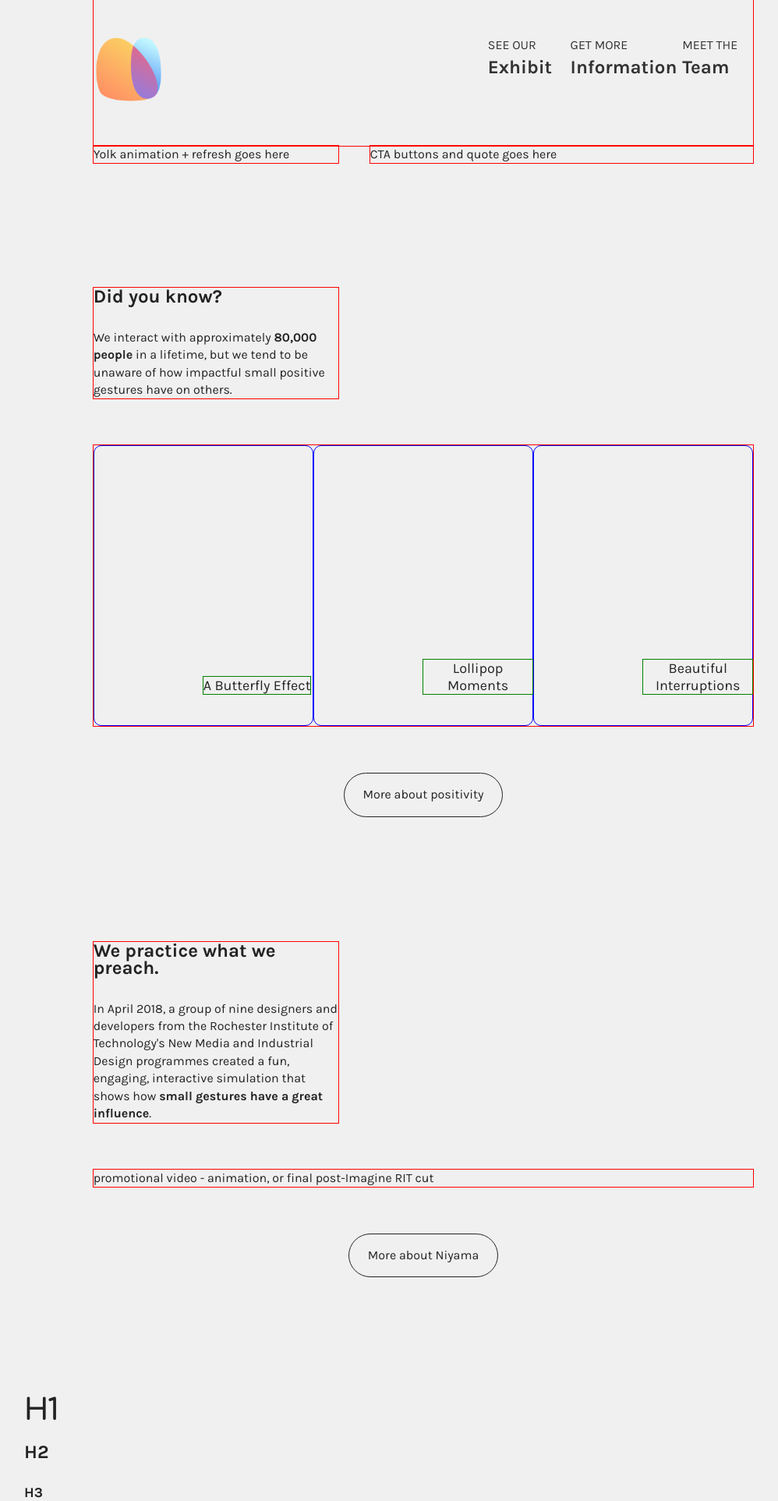
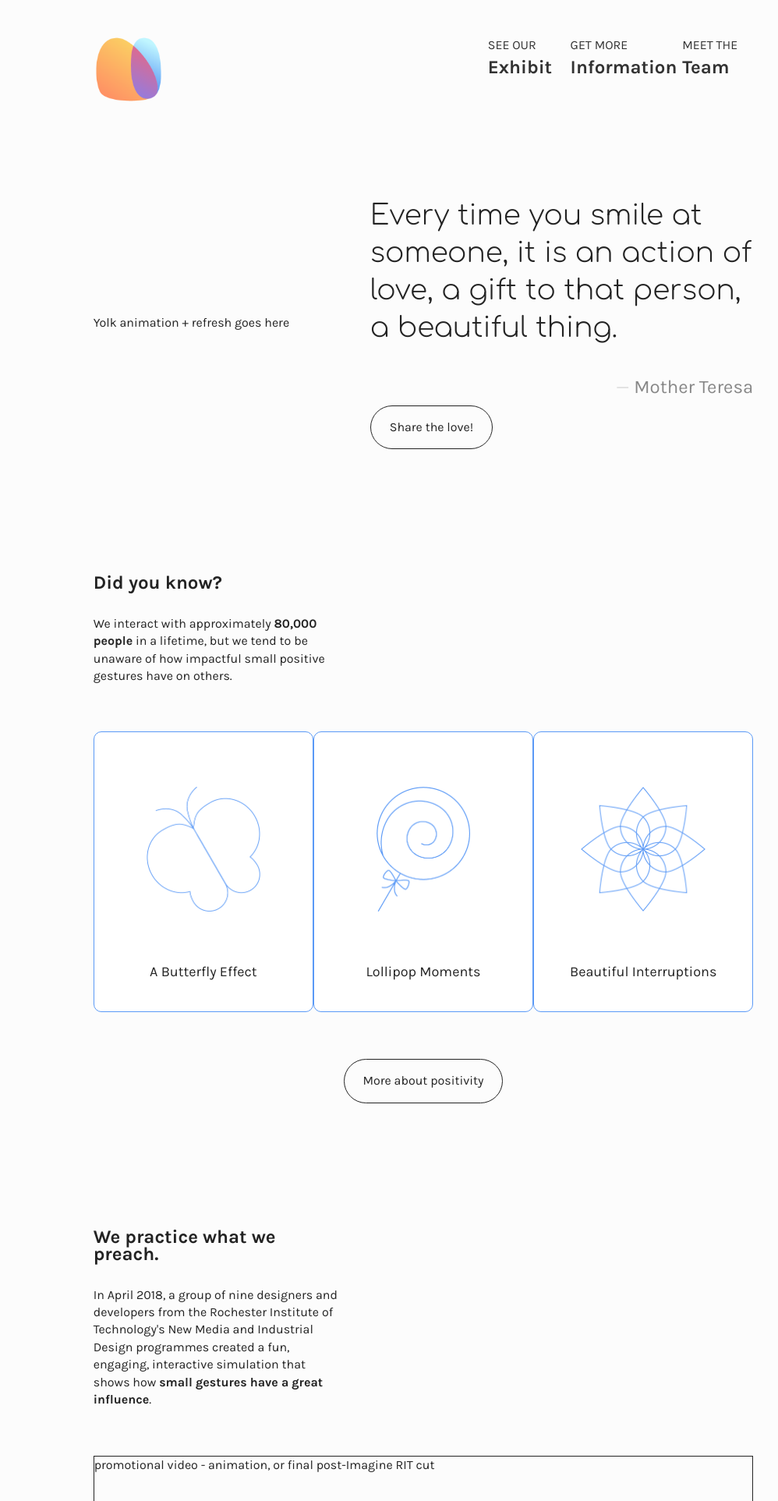
Before and after one commit to exl8210/Niyama, a PHP site: page /wip.php in a window 1280 px wide. Shown: the top 1925 px of the page at 78% size, without its empty margins (97-1095 px from the left). Run offline with PHP 8.4, Linux system fonts and the light colour scheme.

Commit message:
Laid out homepage
The homepage has been laid out complete with a few icons. Next steps
are to figure out the landing interaction - fade ins, javascript to
hide information prior to user answering question

```diff
--- a/assets/css/skeleton-modified.css
+++ b/assets/css/skeleton-modified.css
@@ -46,8 +46,7 @@
     width: 80%; }
   .column,
   .columns {
-    margin-left: 4%;
-    outline: 1px red solid;}
+    margin-left: 4%; }
   .column:first-child,
   .columns:first-child {
     margin-left: 0; }
--- a/assets/css/style.css
+++ b/assets/css/style.css
@@ -17,7 +17,7 @@ html {
 
 /* STRUCTURE */
 body {
-    background: #f0f0f0;
+    background: #fcfcfc;
     font-family: 'Karla', sans-serif;
     font-size: 16px;
     line-height: 22.4px;
@@ -33,6 +33,15 @@ body {
 header {
     padding: 44px 0 80px;
     display: block;
+}
+
+#yolk-quote {
+    display: flex;
+    align-items: center;
+}
+
+#yolk {
+    justify-content: center;
 }
 
 
@@ -124,6 +133,15 @@ h1 {
     font-family: "Comfortaa", sans-serif;
     font-size: 36px;
     margin-bottom: 30px;
+    line-height: 48px;
+}
+
+footer h1 {
+    font-weight: 700;
+}
+
+footer h1::first-line {
+    font-weight: 300;
 }
 
 h2 {
@@ -156,22 +174,44 @@ h3 {
     width: 350px;
     height: 360px;
     border-radius: 10px;
-    display: inline-block;
-    border: 1px solid blue;
+    border: 1px solid #5a99f6;
+    display: flex;
+    justify-content: center;
     text-align: center;
-    position: relative;
     cursor: pointer;
     margin-top: 0;
-    transition: margin-top ease 0.3s;
+    transition: margin-top ease 0.3s, box-shadow ease 0.3s;
+    background: #fff;
+    box-shadow: none;
 }
 
 .card:hover {
     margin-top: -20px;
+    box-shadow: 0px 4px 10px rgba(90, 153, 246, .35);
+}
+
+.card .icon {
+    position: absolute;
+    max-width: 160px;
+    max-height: 160px;
+    margin-top: 70px;
 }
 
 .card span {
-    position: absolute;
-    bottom: 40px;
     font-size: 18px;
-    outline: 1px solid green;
+    align-self: flex-end;
+    margin-bottom: 40px;
 }
+
+ul {
+    list-style-type: none;
+}
+
+li {
+    margin-bottom: 5px;
+}
+
+.social {
+    max-height: 30px;
+    margin: 0 20px 0 0;
+}
--- a/wip.php
+++ b/wip.php
@@ -26,7 +26,7 @@
     <!-- styles -->
     <link href="assets/css/style.css" rel="stylesheet" type="text/css" />
     <link href="assets/css/skeleton-modified.css" rel="stylesheet" type="text/css" />
-    <link href="https://fonts.googleapis.com/css?family=Comfortaa:300|Karla:400,400i,700,700i" rel="stylesheet">
+    <link href="https://fonts.googleapis.com/css?family=Comfortaa:300,700|Karla:400,400i,700,700i" rel="stylesheet">
 
     <!-- script -->
     <script src="https://ajax.googleapis.com/ajax/libs/jquery/3.3.1/jquery.min.js"></script>
@@ -73,16 +73,22 @@
 
         </header>
 
-        <div class="u-cf"></div>
+        <div class="u-cf small-vert-space"></div>
 
         <!-- Yolk Quotes -->
         <div class="row" id="yolk-quote">
-            <div class="offset-by-one four columns">
+            <div class="offset-by-one four columns" id="yolk">
                 Yolk animation + refresh goes here
             </div>
 
             <div class="six columns">
-                CTA buttons and quote goes here
+                <blockquote>
+                    Every time you smile at someone, it is an action of love, a gift to that person, a beautiful thing.
+                    <br />
+                    <p class="attr">Mother Teresa</p>
+                </blockquote>
+
+                 <a class="button">Share the love!</a>
             </div>
         </div>
 
@@ -98,9 +104,18 @@
             <div class="u-cf small-vert-space"></div>
 
             <div class="offset-by-one ten columns" id="info-cards">
-                <a class="card"><span>A Butterfly Effect</span></a>
-                <a class="card"><span>Lollipop Moments</span></a>
-                <a class="card"><span>Beautiful Interruptions</span></a>
+                <a class="card">
+                    <img class="icon" src="assets/media/icons/icon-butterfly@2x.png" />
+                    <span>A Butterfly Effect</span>
+                </a>
+                <a class="card">
+                    <img class="icon" src="assets/media/icons/icon-lollipop@2x.png" />
+                    <span>Lollipop Moments</span>
+                </a>
+                <a class="card">
+                    <img class="icon" src="assets/media/icons/icon-interruptions@2x.png" />
+                    <span>Beautiful Interruptions</span>
+                </a>
             </div>
 
             <div class="u-cf small-vert-space"></div>
@@ -122,7 +137,7 @@
             <div class="u-cf small-vert-space"></div>
 
             <div class="offset-by-one ten columns">
-                promotional video - animation, or final post-Imagine RIT cut
+                <div style="width: 100%; height: 636px; border: 1px solid #232323"> promotional video - animation, or final post-Imagine RIT cut</div>
             </div>
 
             <div class="u-cf small-vert-space"></div>
@@ -133,52 +148,35 @@
         </div>
 
 
+        <footer class="row">
+            <div class="offset-by-five two columns">
+                <div class="u-cf small-vert-space"></div>
+                <hr />
+                <div class="u-cf small-vert-space"></div>
+            </div>
 
-        <div class="u-cf clear"></div>
+            <div class="offset-by-one eight columns">
+                <h1>Negativity spreads fast.<br />
+                Help spread positivity faster.</h1> Copyright &copy; 2018. Niyama &hearts;
+            </div>
 
-        <h1>H1</h1>
-        <h2>H2</h2>
-        <h3>H3</h3>
+            <div class="two columns">
+                <ul>
+                    <li><a href="exhibit.php">See Our Exhibit</a></li>
+                    <li><a href="information.php">Get More Information</a></li>
+                    <li><a href="team.php">Meet The Team</a></li>
+                </ul>
 
-        <p>Body paragraph. <strong>Bold</strong>, <em>italic</em>, <u>underlined</u>.</p>
+                <br />
 
-        <a class="button">Fantabulous!</a>
+                <a href="http://www.facebook.com/niyama2018/"><img class="social" src="assets/media/icons/icon-fb@2x.png" /></a>
 
-        <blockquote>
-            Every time you smile at someone, it is an action of love, a gift to that person, a beautiful thing.
-            <br />
-            <p class="attr">Mother Teresa</p>
-        </blockquote>
+                <a href="http://www.instagram.com/niyama2018/"><img class="social" src="assets/media/icons/icon-ig@2x.png" /></a>
 
-        <hr />
+                <a href="http://niyama2018.tumblr.com/"><img class="social" src="assets/media/icons/icon-tumblr@2x.png" /></a>
+            </div>
 
-
-        <!-- columns should be the immediate child of a .row -->
-        <div class="row">
-            <div class="one column">One</div>
-            <div class="eleven columns">Eleven</div>
-        </div>
-
-        <!-- just use a number and class 'column' or 'columns' -->
-        <div class="row">
-            <div class="two columns">Two</div>
-            <div class="ten columns">Ten</div>
-        </div>
-
-        <!-- there are a few shorthand columns widths as well -->
-        <div class="row">
-            <div class="one-third column">1/3</div>
-            <div class="two-thirds column">2/3</div>
-        </div>
-        <div class="row">
-            <div class="one-half column">1/2</div>
-            <div class="one-half column">1/2</div>
-        </div>
-
-
-        <footer>
-
-
+            <div class="u-cf clear"></div>
         </footer>
     </div>
 
```
Also changed, not shown: assets/media/icons/icon-butterfly@2x.png (added), assets/media/icons/icon-fb@2x.png (added), assets/media/icons/icon-ig@2x.png (added), assets/media/icons/icon-interruptions@2x.png (added), assets/media/icons/icon-lollipop@2x.png (added), assets/media/icons/icon-tumblr@2x.png (added).
